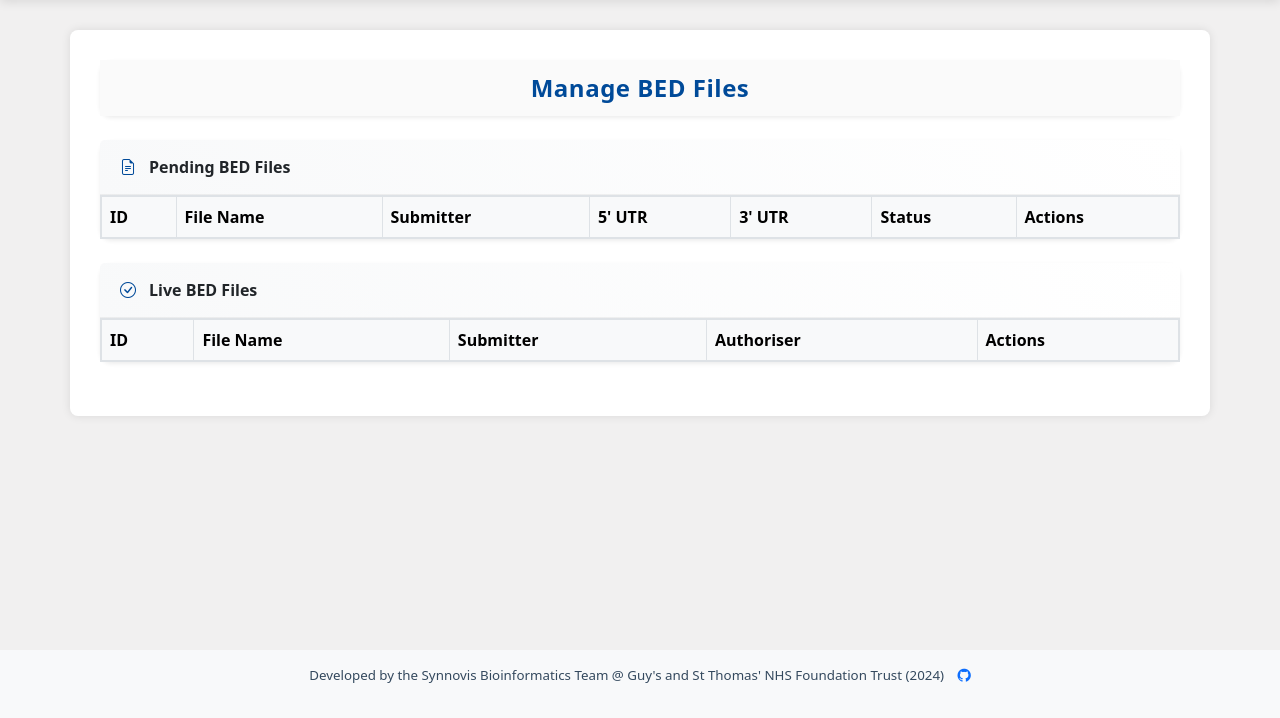
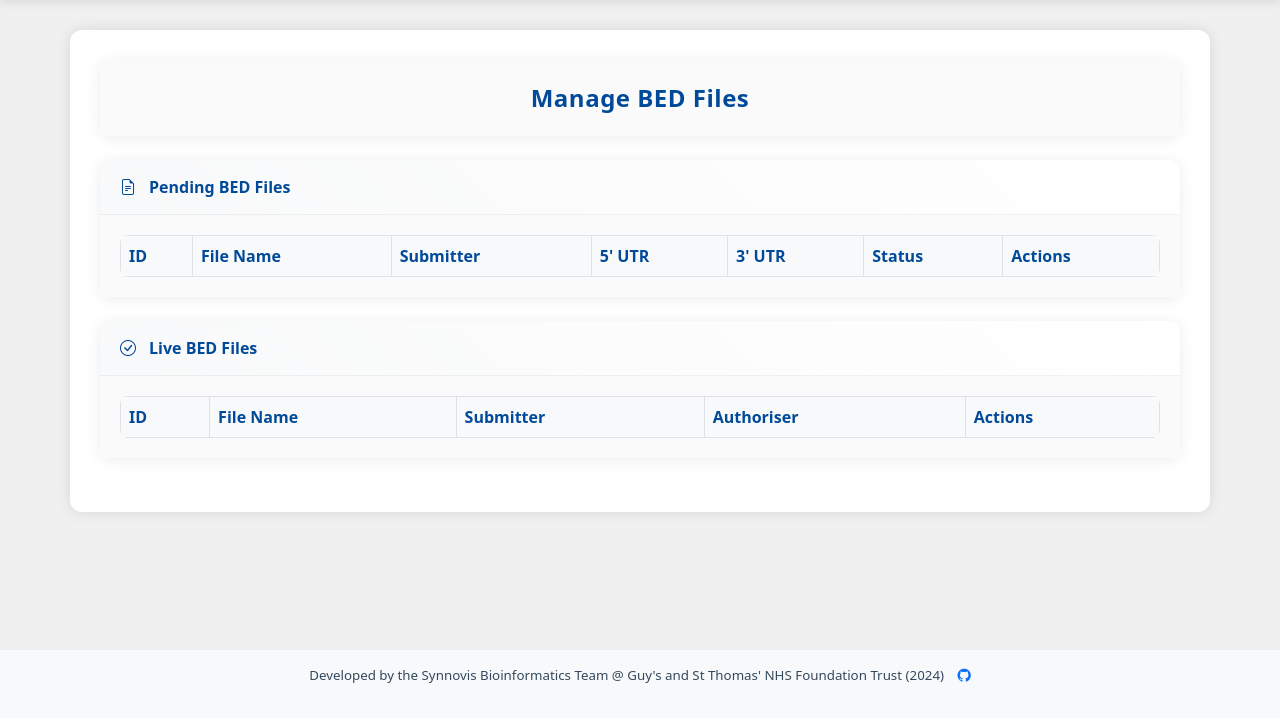
Before and after one commit to moka-guys/bedmakerGUI, a Flask app: page /bed_manager/ in a window 1280 px wide. Shown: the part 82-800 px from the top of the page. Run offline with Flask 3, Linux system fonts and the light colour scheme; the visitor is signed in with stand-in values (Sample User, id 1); data that the repository does not hold is empty; some libraries are stand-ins or nearby versions.

Commit message:
Consistency in base.css

```diff
--- a/app/static/css/base.css
+++ b/app/static/css/base.css
@@ -1,14 +1,18 @@
 body {
-    background-color: #f1f0f0;
-    color: var(--text-color);
+    background-color: #f1f0f0 !important;
+    color: #34495e;
+    min-height: 100vh;
+    display: flex;
+    flex-direction: column;
 }
 
 .container {
-    background-color: rgb(255, 255, 255);
-    border-radius: 8px;
-    box-shadow: 0 0 10px rgba(0, 0, 0, 0.1);
+    background-color: #ffffff;
+    border-radius: 12px;
+    box-shadow: 0 0 15px rgba(0, 0, 0, 0.1);
     padding: 20px;
     margin-top: 20px;
+    margin-bottom: 20px;
 }
 
 .navbar-custom {
@@ -94,29 +98,31 @@ body {
 }
 
 .card {
-    border: none;
-    border-radius: 12px;
-    box-shadow: 0 2px 15px rgba(0, 0, 0, 0.08);
-    transition: transform 0.2s ease, box-shadow 0.2s ease;
-    background-color: var(--card-background);
+    border: none !important;
+    border-radius: 12px !important;
+    box-shadow: 0 2px 15px rgba(0, 0, 0, 0.08) !important;
+    margin-bottom: 20px;
+    background-color: #ffffff !important;
 }
 
 .card:hover {
     transform: translateY(-2px);
-    box-shadow: 0 4px 20px rgba(0, 0, 0, 0.12);
+    box-shadow: 0 4px 20px rgba(0, 0, 0, 0.12) !important;
+    transition: all 0.2s ease;
 }
 
 .card-header {
-    background: linear-gradient(45deg, #f8f9fa, #ffffff);
-    border-bottom: 1px solid rgba(0, 0, 0, 0.05);
+    background: linear-gradient(45deg, #f8f9fa, #ffffff) !important;
+    border-bottom: 1px solid rgba(0, 0, 0, 0.05) !important;
     font-weight: 600;
+    color: #004a99;
     padding: 15px 20px;
-    border-radius: 12px 12px 0 0;
+    border-radius: 12px 12px 0 0 !important;
 }
 
 .card-body {
-    background-color: #fafafa;
-    padding: 10px;
+    background-color: #fafafa !important;
+    padding: 20px !important;
 }
 
 :root {
@@ -325,16 +326,17 @@ body {
 }
 
 .table-responsive {
-    border: 1px solid #dee2e6;
+    background-color: #ffffff !important;
+    border-radius: 8px;
+    overflow: hidden;
 }
 .table {
     margin-bottom: 0;
 }
 .table thead th {
-    position: sticky;
-    top: 0;
-    background-color: #f8f9fa;
-    z-index: 1;
+    background-color: #f8f9fa !important;
+    color: #004a99;
+    font-weight: 600;
 }
 .table-striped tbody tr:nth-of-type(odd) {
     background-color: rgba(0,0,0,.05);
@@ -741,3 +744,45 @@ pre code {
     color: #004a99;
     font-weight: 500;
 }
+
+/* Update modal styling for consistency */
+.modal-content {
+    border: none !important;
+    border-radius: 12px !important;
+    box-shadow: 0 2px 15px rgba(0, 0, 0, 0.1) !important;
+}
+
+/* Update text styling */
+h1, h2, h3, h4, h5, h6 {
+    color: #004a99;
+    font-weight: 600;
+    letter-spacing: 0.5px;
+}
+
+/* Update table styling */
+.table-responsive {
+    background-color: #ffffff !important;
+    border-radius: 8px;
+    overflow: hidden;
+}
+
+.table thead th {
+    background-color: #f8f9fa !important;
+    color: #004a99;
+    font-weight: 600;
+}
+
+/* Add hover effects */
+.card:hover {
+    transform: translateY(-2px);
+    box-shadow: 0 4px 20px rgba(0, 0, 0, 0.12) !important;
+    transition: all 0.2s ease;
+}
+
+/* Update footer styling */
+.footer {
+    background-color: #f8f9fa;
+    border-top: 1px solid rgba(0, 0, 0, 0.05);
+    padding: 15px 0;
+    margin-top: auto;
+}
--- a/app/templates/bed_manager/index.html
+++ b/app/templates/bed_manager/index.html
@@ -112,13 +112,13 @@
     <div class="modal fade" id="bedFileModal">
         <div class="modal-dialog" style="max-width: 70vw;">
             <div class="modal-content">
-                <div class="modal-header" style="background: linear-gradient(45deg, #f8f9fa, #ffffff);">
-                    <h5 class="modal-title" style="color: #004a99; font-weight: 600; letter-spacing: 0.5px;">
-                        <i class="bi bi-file-text" style="padding-right: 5px;"></i>Original Query Details
+                <div class="modal-header">
+                    <h5 class="modal-title">
+                        <i class="bi bi-file-text"></i>Original Query Details
                     </h5>
                     <button type="button" class="btn-close" data-bs-dismiss="modal" aria-label="Close"></button>
                 </div>
-                <div class="modal-body" style="background-color: #fafafa;">
+                <div class="modal-body">
                     <!-- Content will be loaded here -->
                 </div>
                 <div class="modal-footer">
@@ -135,7 +135,9 @@
         <div class="modal-dialog modal-lg">
             <div class="modal-content">
                 <div class="modal-header">
-                    <h5 class="modal-title" id="detailsModalLabel">BED File Details</h5>
+                    <h5 class="modal-title" id="detailsModalLabel">
+                        <i class="bi bi-info-circle"></i>BED File Details
+                    </h5>
                     <button type="button" class="btn-close" data-bs-dismiss="modal" aria-label="Close"></button>
                 </div>
                 <div class="modal-body">
```
Also changed, not shown: other parts of app/static/css/base.css (+10 -14 lines).
